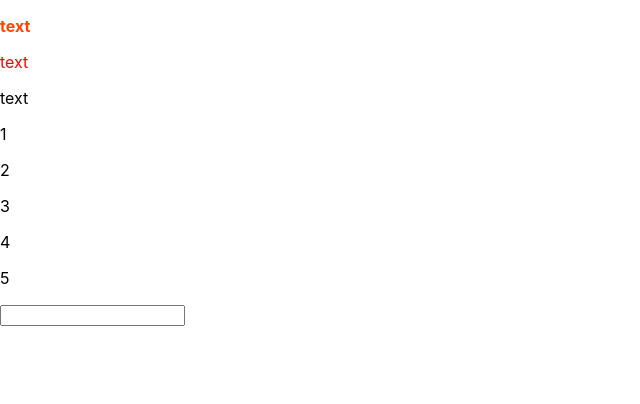
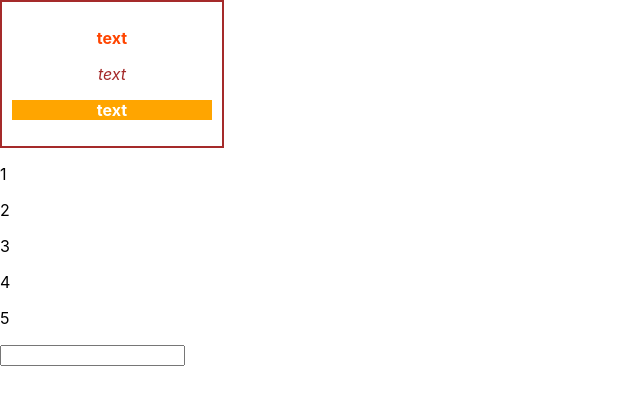
Before and after one commit to Alfaussa/my-app, a React (Create React App) app: page / in a window 1280 px wide. Shown: the top 404 px of the page, without its empty margins (0-640 px from the left). Built offline with nearby package versions, Linux system fonts and the light colour scheme.

Commit message:
styles in const

```diff
--- a/src/App.js
+++ b/src/App.js
@@ -15,20 +15,39 @@ import Calculator from './Calculator';
 
 function App() {
 
-
+const wd1 = '200px';
+const br1 = '2px solid brown';
+const pd1 = '10px';
+const ta1 = 'center';
+const co1 = 'orangered';
+const fw1 = 'bold';
+const fs1 = 'italic';
+const co2 = 'brown';
+const bco1 = 'orange';
+const co3 = 'white';
 
 return  <>
 
 
-<div >
+<div style = {{
+			width: wd1,
+			border: br1,
+			padding: pd1,
+			textAlign: ta1 }}>
+			<p style = {{ color: co1, fontWeight:
+				fw1 }}>
+				text
+			</p>
+			<p style = {{ fontStyle: fs1, color:
+				co2 }}>
+				text
+			</p>
 			<p style = {{
-				color: 'orangered',
-				fontWeight: 'bold'}}>
-					text</p>
-			<p style = {{
-				color: 'red'
-			}}>text</p>
-			<p >text</p>
+				backgroundColor: bco1,
+				fontWeight: fw1,
+				color: co3 }}>
+				text
+			</p>
 		</div>
 <Calculator/>
 
```
